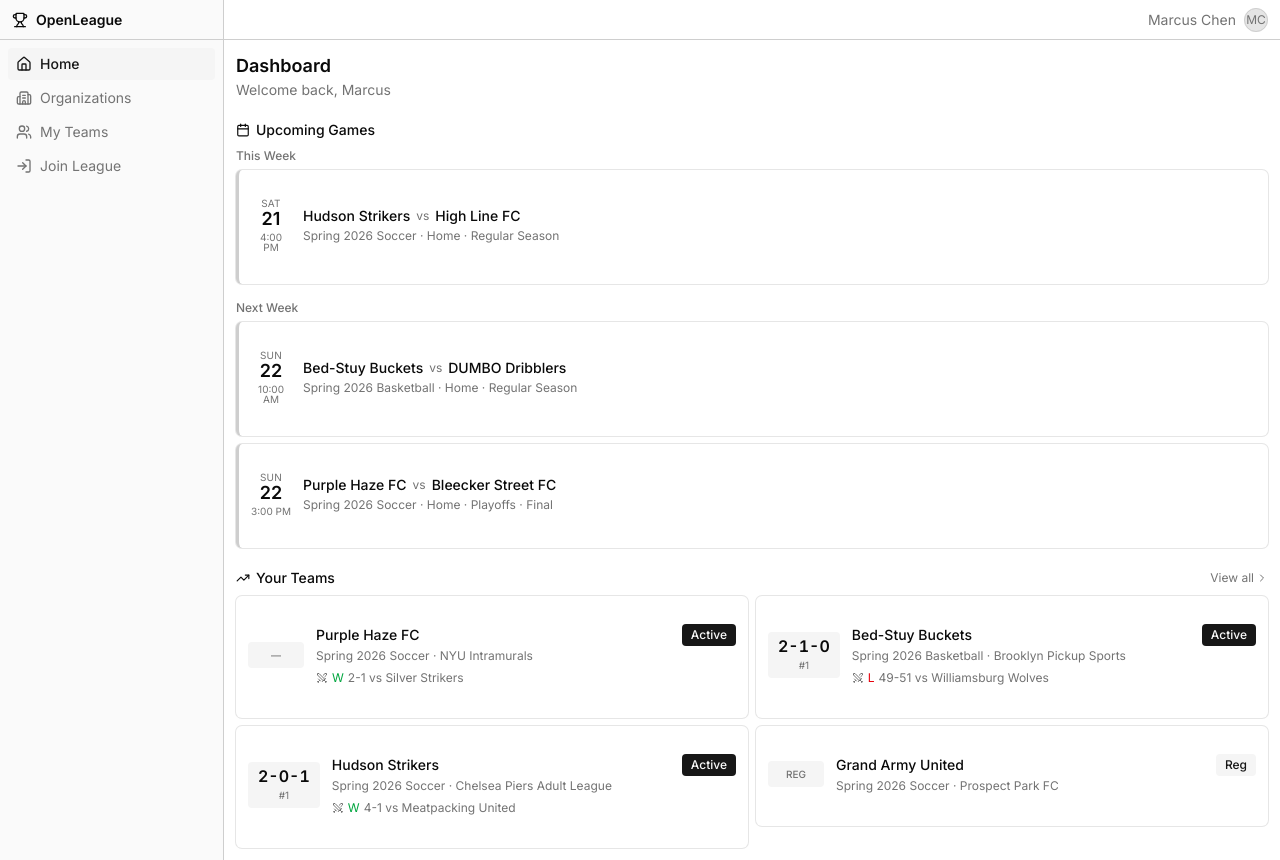
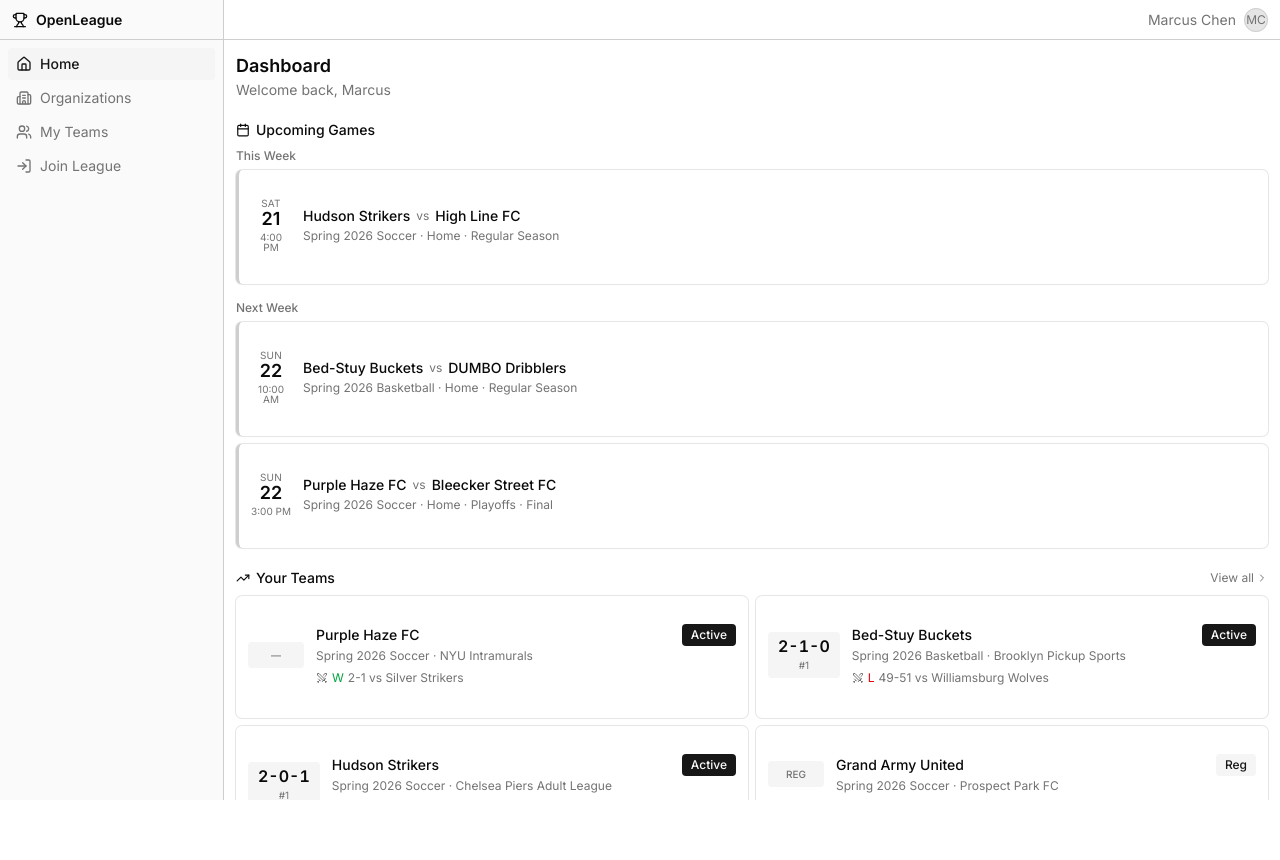
Before and after one commit to sodouglas/openleague, a Next.js app: page /dashboard in a window 1280 px wide. After the commit the page ends 800 px from the top, so only its background shows below. Built offline with nearby package versions, Linux system fonts and the light colour scheme.

Commit message:
feat: style diptychs to scroll independently

```diff
--- a/src/app/layout.tsx
+++ b/src/app/layout.tsx
@@ -20,7 +20,7 @@ export default function RootLayout({
 }>) {
   return (
     <html lang="en" className={`${inter.variable} h-full antialiased`}>
-      <body className="min-h-full flex flex-col font-sans">{children}</body>
+      <body className="h-full flex flex-col font-sans">{children}</body>
     </html>
   );
 }
--- a/src/components/layout/diptych-shell.tsx
+++ b/src/components/layout/diptych-shell.tsx
@@ -16,17 +16,19 @@ export function DiptychShell({ children }: { children: ReactNode }) {
   return (
     <main
       className={cn(
-        "flex-1 grid transition-[grid-template-columns] duration-200",
+        "flex-1 grid overflow-hidden transition-[grid-template-columns] duration-200",
         showPane ? "grid-cols-[1fr_1fr]" : "grid-cols-[1fr]"
       )}
     >
-      <LinkInterceptor onNavigate={open}>
-        <div className="overflow-y-auto p-3 pb-16 md:pb-3">{children}</div>
-      </LinkInterceptor>
+      <div className="min-h-0 overflow-y-auto p-3 pb-16 md:pb-3">
+        <LinkInterceptor onNavigate={open}>{children}</LinkInterceptor>
+      </div>
       {showPane && (
-        <LinkInterceptor onNavigate={push}>
-          <DetailPane />
-        </LinkInterceptor>
+        <div className="min-h-0 overflow-y-auto">
+          <LinkInterceptor onNavigate={push}>
+            <DetailPane />
+          </LinkInterceptor>
+        </div>
       )}
     </main>
   );
```
